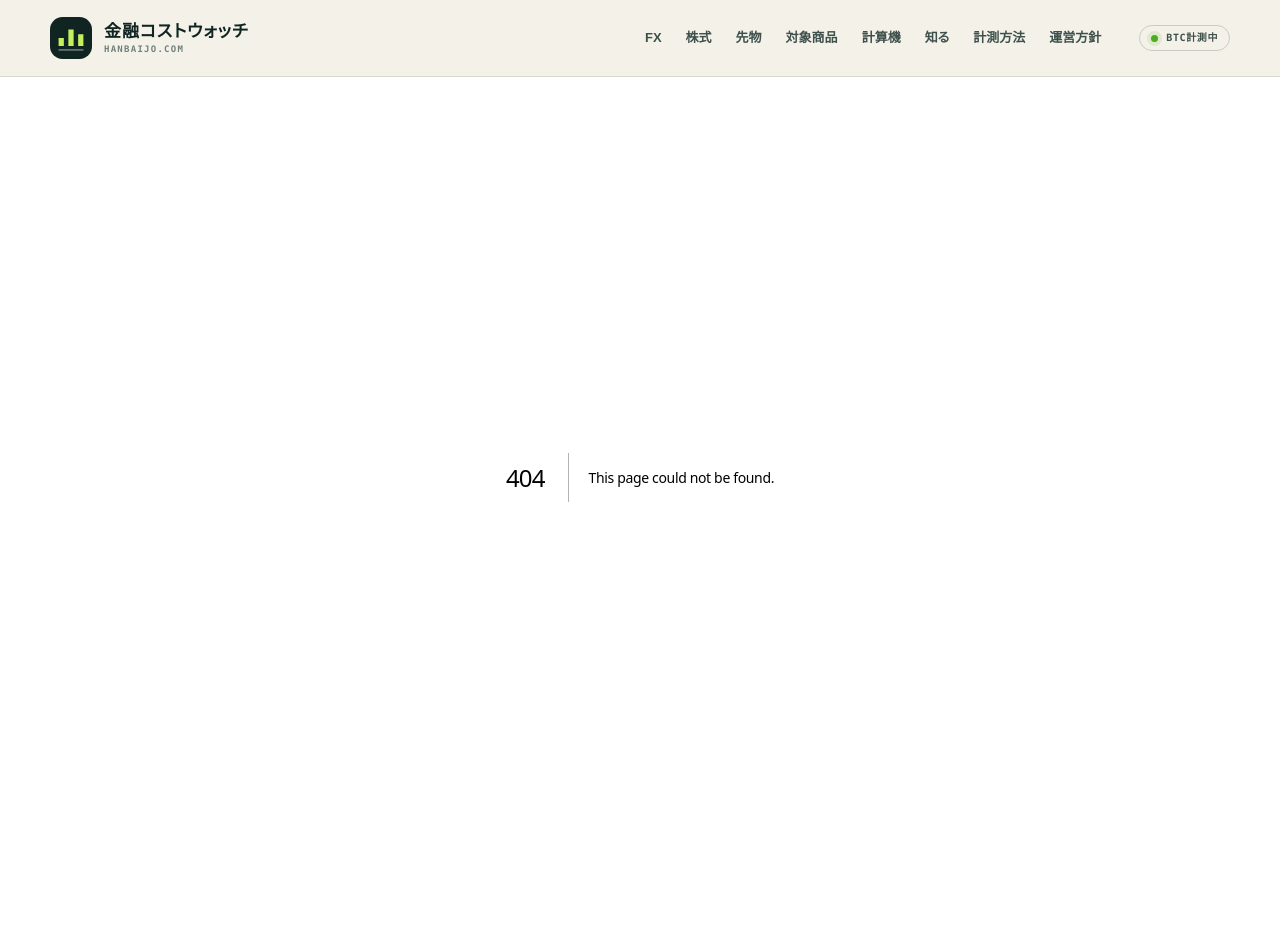
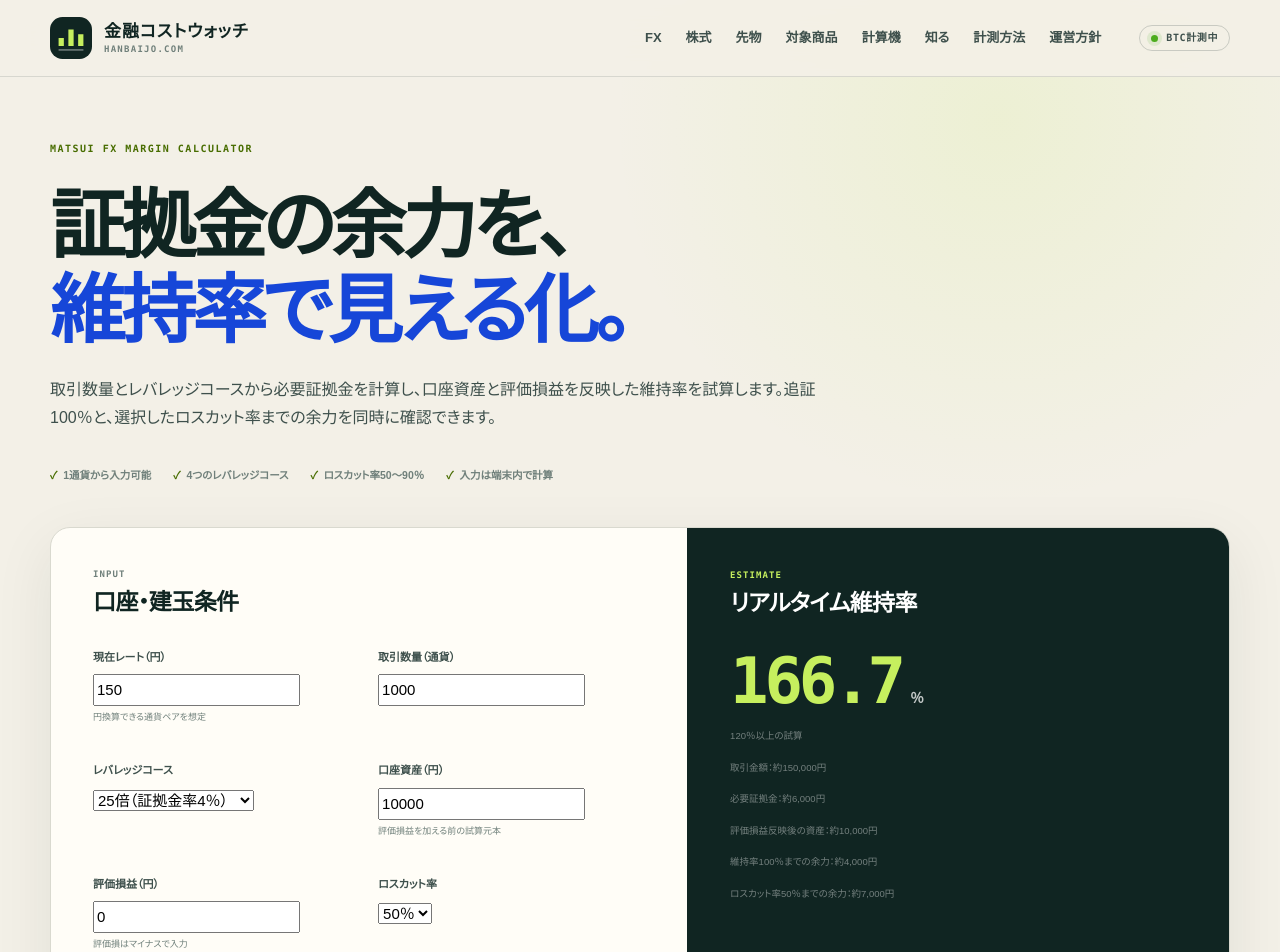
Before and after one commit to mrok18/hanbaijo, a Next.js app: page /tools/matsui-fx-margin-calculator in a window 1280 px wide. Before the commit this address had no page. Shown: the top 952 px of the page. Built offline with nearby package versions, Linux system fonts and the light colour scheme.

Commit message:
feat: add Matsui FX margin calculator

```diff
--- a/app/articles/matsui-fx-margin-call-losscut/page.tsx
+++ b/app/articles/matsui-fx-margin-call-losscut/page.tsx
@@ -73,6 +73,7 @@ export default function Page() {
         <p>制度は2026年9月7日に確認しました。実際に追証が発生した場合は、お客様サイトに表示される期限・金額を優先してください。</p>
       </section>
 
+      <p><Link href="/tools/matsui-fx-margin-calculator">必要証拠金・維持率・ロスカット余力を計算する →</Link></p>
       <p><Link href="/fx/matsui">MATSUI FXのコストシートを見る →</Link></p>
       <p><Link href="/articles/matsui-fx-one-currency">1通貨の必要証拠金を計算する →</Link></p>
       <p><Link href="/fx/losscut-comparison">FX会社のロスカットルールを比較する →</Link></p>
--- a/app/articles/matsui-fx-one-currency/page.tsx
+++ b/app/articles/matsui-fx-one-currency/page.tsx
@@ -85,6 +85,7 @@ export default function Page() {
         <p>取引条件は2026年9月7日に確認しました。注文前に公式画面の最新値を確認してください。</p>
       </section>
 
+      <p><Link href="/tools/matsui-fx-margin-calculator">必要証拠金と維持率を入力して計算する →</Link></p>
       <p><Link href="/fx/matsui">MATSUI FXのコストシートを見る →</Link></p>
       <p><Link href="/articles/matsui-fx-auto-trading-cost">自動売買に必要な資金を計算する →</Link></p>
       <p><Link href="/fx/minimum-trade-unit-comparison">FX各社の最低取引単位を比較する →</Link></p>
--- a/app/fx/matsui/page.tsx
+++ b/app/fx/matsui/page.tsx
@@ -5,6 +5,7 @@ import { FX_PROVIDERS } from '@/lib/fx-providers';
 export const metadata = { title: 'MATSUI FXの取引コスト・最小取引単位', description: 'MATSUI FXの1通貨単位、取引手数料、レバレッジコース、スプレッドの確認方法を公式情報から整理します。' };
 export default function Page() {
   return <FxProviderFactSheet provider={FX_PROVIDERS.matsui} affiliateOffer={AFFILIATE_OFFERS['matsui-fx']} relatedArticles={[
+    { href: '/tools/matsui-fx-margin-calculator', title: 'FX証拠金維持率計算機', description: '必要証拠金、維持率、追証・ロスカット水準までの余力を試算します。' },
     { href: '/tools/matsui-fx-spread-calculator', title: 'FXスプレッド計算機', description: '通貨数・スプレッド・取引回数から価格差コストを円換算します。' },
     { href: '/articles/matsui-fx-spread-rules', title: 'スプレッド0.1銭の条件', description: 'コアタイム、数量上限、注文種類から縮小・通常スプレッドを分けます。' },
     { href: '/articles/matsui-fx-margin-call-losscut', title: '追証とロスカットの違い', description: '100％の追証判定と、選べる50～90％のロスカット率を整理します。' },
--- a/app/sitemap.ts
+++ b/app/sitemap.ts
@@ -30,7 +30,7 @@ export default function sitemap(): MetadataRoute.Sitemap {
   ];
   return [
     { url: base, lastModified: now, changeFrequency: 'hourly', priority: 1 },
-    ...['fx', 'cfd', 'stocks', 'futures', 'markets', 'tools', 'tools/cost-calculator', 'tools/cfd-margin-calculator', 'tools/matsui-fx-spread-calculator', 'tools/matsui-us-stock-cost-calculator', 'tools/matsui-futures-cost-calculator', 'tools/matsui-box-rate-calculator', 'articles', 'method', 'about', 'disclaimer', 'contact'].map((p) => ({
+    ...['fx', 'cfd', 'stocks', 'futures', 'markets', 'tools', 'tools/cost-calculator', 'tools/cfd-margin-calculator', 'tools/matsui-fx-spread-calculator', 'tools/matsui-fx-margin-calculator', 'tools/matsui-us-stock-cost-calculator', 'tools/matsui-futures-cost-calculator', 'tools/matsui-box-rate-calculator', 'articles', 'method', 'about', 'disclaimer', 'contact'].map((p) => ({
       url: `${base}/${p}`, lastModified: now, changeFrequency: 'monthly' as const, priority: 0.6,
     })),
     ...POSTS.map((p) => ({
--- /dev/null
+++ b/app/tools/matsui-fx-margin-calculator/layout.tsx
@@ -0,0 +1,8 @@
+import type { Metadata } from 'next';
+
+export const metadata: Metadata = {
+  title: 'MATSUI FX 証拠金維持率計算機｜追証・ロスカット余力',
+  description: 'MATSUI FXのレート、取引数量、レバレッジコース、口座資産、評価損益から必要証拠金、維持率、追証・ロスカット水準までの余力を概算します。',
+};
+
+export default function Layout({ children }: { children: React.ReactNode }) { return children; }
--- /dev/null
+++ b/app/tools/matsui-fx-margin-calculator/page.tsx
@@ -0,0 +1,45 @@
+'use client';
+
+import Link from 'next/link';
+import { useMemo, useState } from 'react';
+import AffiliateOfferCard from '@/components/AffiliateOfferCard';
+import { AFFILIATE_OFFERS } from '@/lib/affiliates';
+
+const LEVERAGES = [25, 10, 5, 1] as const;
+const LOSSCUT_RATES = [50, 60, 70, 80, 90] as const;
+
+export default function Page() {
+  const [rate, setRate] = useState(150);
+  const [units, setUnits] = useState(1000);
+  const [leverage, setLeverage] = useState(25);
+  const [accountAssets, setAccountAssets] = useState(10000);
+  const [unrealizedPl, setUnrealizedPl] = useState(0);
+  const [losscutRate, setLosscutRate] = useState(50);
+  const result = useMemo(() => {
+    const notional = Math.max(0, rate) * Math.max(0, units);
+    const requiredMargin = leverage > 0 ? notional / leverage : 0;
+    const netAssets = accountAssets + unrealizedPl;
+    const maintenanceRate = requiredMargin > 0 ? netAssets / requiredMargin * 100 : 0;
+    const marginCallBuffer = netAssets - requiredMargin;
+    const losscutBuffer = netAssets - requiredMargin * losscutRate / 100;
+    return { notional, requiredMargin, netAssets, maintenanceRate, marginCallBuffer, losscutBuffer };
+  }, [rate, units, leverage, accountAssets, unrealizedPl, losscutRate]);
+  const yen = new Intl.NumberFormat('ja-JP', { maximumFractionDigits: 0 });
+  const pct = new Intl.NumberFormat('ja-JP', { maximumFractionDigits: 1 });
+  const status = result.maintenanceRate < losscutRate ? 'ロスカット水準を下回る試算' : result.maintenanceRate < 100 ? '追証判定水準を下回る試算' : result.maintenanceRate < 120 ? 'プレアラート水準を下回る試算' : '120％以上の試算';
+
+  return <div className="calculator-page">
+    <header className="calculator-intro"><p className="page-kicker">MATSUI FX MARGIN CALCULATOR</p><h1>証拠金の余力を、<br /><em>維持率で見える化。</em></h1><p className="lede">取引数量とレバレッジコースから必要証拠金を計算し、口座資産と評価損益を反映した維持率を試算します。追証100％と、選択したロスカット率までの余力を同時に確認できます。</p><div className="calculator-proof"><span>1通貨から入力可能</span><span>4つのレバレッジコース</span><span>ロスカット率50～90％</span><span>入力は端末内で計算</span></div></header>
+    <div className="calculator-shell"><div className="calculator-grid"><section className="calculator-inputs"><div className="calculator-panel-head"><div><span>INPUT</span><h2>口座・建玉条件</h2></div></div><div className="field-grid">
+      <label><span>現在レート（円）</span><input type="number" min="0" step="0.001" value={rate} onChange={e => setRate(Number(e.target.value))} /><small>円換算できる通貨ペアを想定</small></label>
+      <label><span>取引数量（通貨）</span><input type="number" min="0" step="1" value={units} onChange={e => setUnits(Number(e.target.value))} /></label>
+      <label><span>レバレッジコース</span><select value={leverage} onChange={e => setLeverage(Number(e.target.value))}>{LEVERAGES.map(value => <option key={value} value={value}>{value}倍（証拠金率{100 / value}％）</option>)}</select></label>
+      <label><span>口座資産（円）</span><input type="number" step="100" value={accountAssets} onChange={e => setAccountAssets(Number(e.target.value))} /><small>評価損益を加える前の試算元本</small></label>
+      <label><span>評価損益（円）</span><input type="number" step="100" value={unrealizedPl} onChange={e => setUnrealizedPl(Number(e.target.value))} /><small>評価損はマイナスで入力</small></label>
+      <label><span>ロスカット率</span><select value={losscutRate} onChange={e => setLosscutRate(Number(e.target.value))}>{LOSSCUT_RATES.map(value => <option key={value} value={value}>{value}％</option>)}</select></label>
+    </div></section><section className="calculator-result"><div className="result-head"><span>ESTIMATE</span><h2>リアルタイム維持率</h2></div><div className="total-cost"><strong>{pct.format(result.maintenanceRate)}</strong><span>％</span></div><p>{status}</p><p>取引金額：約{yen.format(result.notional)}円</p><p>必要証拠金：約{yen.format(result.requiredMargin)}円</p><p>評価損益反映後の資産：約{yen.format(result.netAssets)}円</p><p>維持率100％までの余力：約{yen.format(result.marginCallBuffer)}円</p><p>ロスカット率{losscutRate}％までの余力：約{yen.format(result.losscutBuffer)}円</p></section></div></div>
+    <div className="callout"><strong>公式画面の判定を優先してください</strong><p>単一の円換算建玉を前提とした概算です。実際の必要証拠金は現在レート、全建玉、未約定注文、通貨ペア、端数処理などで変わります。追証は取引終了時点の判定で、ロスカットは監視間隔や急変によって設定率どおりの価格で約定しない場合があります。</p></div>
+    <nav className="calculator-proof" aria-label="計算根拠と関連記事"><Link href="/articles/matsui-fx-margin-call-losscut">追証とロスカットの違い</Link><Link href="/articles/matsui-fx-one-currency">1通貨の必要証拠金</Link><Link href="/fx/matsui">MATSUI FXコストシート</Link><a href="https://www.matsui.co.jp/fx/margin-sim/" target="_blank" rel="noopener noreferrer">松井証券公式シミュレーション</a></nav>
+    <section className="article-affiliate" aria-label="関連する広告"><AffiliateOfferCard offer={AFFILIATE_OFFERS['matsui-fx']} /><p className="affiliate-disclosure">松井証券への広告リンクです。申込み成立時に当サイトが報酬を受け取る場合があります。計算結果や掲載内容とは分けて表示しています。</p></section>
+  </div>;
+}
--- a/app/tools/page.tsx
+++ b/app/tools/page.tsx
@@ -9,6 +9,7 @@ const tools = [
   { href: '/tools/cost-calculator', tag: 'ALL MARKETS', title: '取引コスト計算機', description: 'FX、暗号資産、CFD、株式、先物のスプレッド、手数料、保有費用、為替コストを一つの円金額へまとめます。', scope: '複数商品・汎用' },
   { href: '/tools/cfd-margin-calculator', tag: 'CFD', title: '商品CFD証拠金計算機', description: 'DMM CFDの商品14銘柄について、価格、Lot数、米ドル円から取引総額と必要証拠金を概算します。', scope: '商品14銘柄' },
   { href: '/tools/matsui-fx-spread-calculator', tag: 'FX', title: 'FXスプレッド計算機', description: 'MATSUI FXの通貨数、スプレッド、取引回数から、価格差コストと値幅損益を円換算します。', scope: '1通貨から対応' },
+  { href: '/tools/matsui-fx-margin-calculator', tag: 'FX', title: 'FX証拠金維持率計算機', description: 'MATSUI FXの取引金額、レバレッジ、口座資産から、必要証拠金と追証・ロスカットまでの余力を試算します。', scope: '維持率・余力を試算' },
   { href: '/tools/matsui-us-stock-cost-calculator', tag: 'US STOCK', title: '米国株往復コスト計算機', description: '松井証券の米国株について、売買手数料、円貨決済の為替コスト、値幅損益を円換算します。', scope: 'NISA・外貨決済対応' },
   { href: '/tools/matsui-box-rate-calculator', tag: 'JAPAN STOCK', title: 'ボックスレート計算機', description: '松井証券の現物買付、現物売却、信用取引を1日単位で合算し、国内株手数料を判定します。', scope: '年齢条件対応' },
   { href: '/tools/matsui-futures-cost-calculator', tag: 'FUTURES', title: '日経225先物コスト計算機', description: 'ラージ、mini、マイクロの値幅損益、往復手数料、差引後損益、手数料分岐ティックを計算します。', scope: '通常・一日先物対応' },
@@ -16,7 +17,7 @@ const tools = [
 
 export default function Page() {
   return <div className="fx-page">
-    <section className="fx-hero"><div><p className="page-kicker">FINANCIAL COST TOOLKIT</p><h1>取引条件を、<br /><em>円の負担へ。</em></h1><p className="lede">広告の見出しだけでは分からないコストを、取引金額・数量・保有条件に合わせて試算します。入力値はブラウザ内で計算され、サーバーへ保存しません。</p><div className="hero-actions"><Link className="button primary" href="/tools/cost-calculator">汎用計算機を開く</Link><Link className="button secondary" href="/method">算出方法を確認</Link></div></div><aside className="fx-status-panel"><span>TOOL STATUS</span><strong>6種類を公開中</strong><p>汎用計算に加え、公式の取引単位・料金体系を反映したサービス別計算機を順次追加しています。</p><dl><div><dt>対象</dt><dd>FX・CFD・株・先物</dd></div><div><dt>入力保存</dt><dd>なし</dd></div><div><dt>利用料</dt><dd>無料</dd></div></dl></aside></section>
+    <section className="fx-hero"><div><p className="page-kicker">FINANCIAL COST TOOLKIT</p><h1>取引条件を、<br /><em>円の負担へ。</em></h1><p className="lede">広告の見出しだけでは分からないコストを、取引金額・数量・保有条件に合わせて試算します。入力値はブラウザ内で計算され、サーバーへ保存しません。</p><div className="hero-actions"><Link className="button primary" href="/tools/cost-calculator">汎用計算機を開く</Link><Link className="button secondary" href="/method">算出方法を確認</Link></div></div><aside className="fx-status-panel"><span>TOOL STATUS</span><strong>7種類を公開中</strong><p>汎用計算に加え、公式の取引単位・料金体系を反映したサービス別計算機を順次追加しています。</p><dl><div><dt>対象</dt><dd>FX・CFD・株・先物</dd></div><div><dt>入力保存</dt><dd>なし</dd></div><div><dt>利用料</dt><dd>無料</dd></div></dl></aside></section>
 
     <section className="fx-section"><div className="section-heading"><div><p className="section-index">01 / CALCULATORS</p><h2>目的から計算機を選ぶ</h2><p>商品横断の概算と、サービス固有条件の計算を分けています。</p></div></div><div className="affiliate-grid">{tools.map((tool, index) => <article className="affiliate-card" key={tool.href}><div className="affiliate-card-head"><span>TOOL {String(index + 1).padStart(2, '0')}</span><b>{tool.scope}</b></div><p className="affiliate-category">{tool.tag}</p><h3>{tool.title}</h3><p>{tool.description}</p><Link href={tool.href}>計算する →</Link></article>)}</div></section>
 
```
